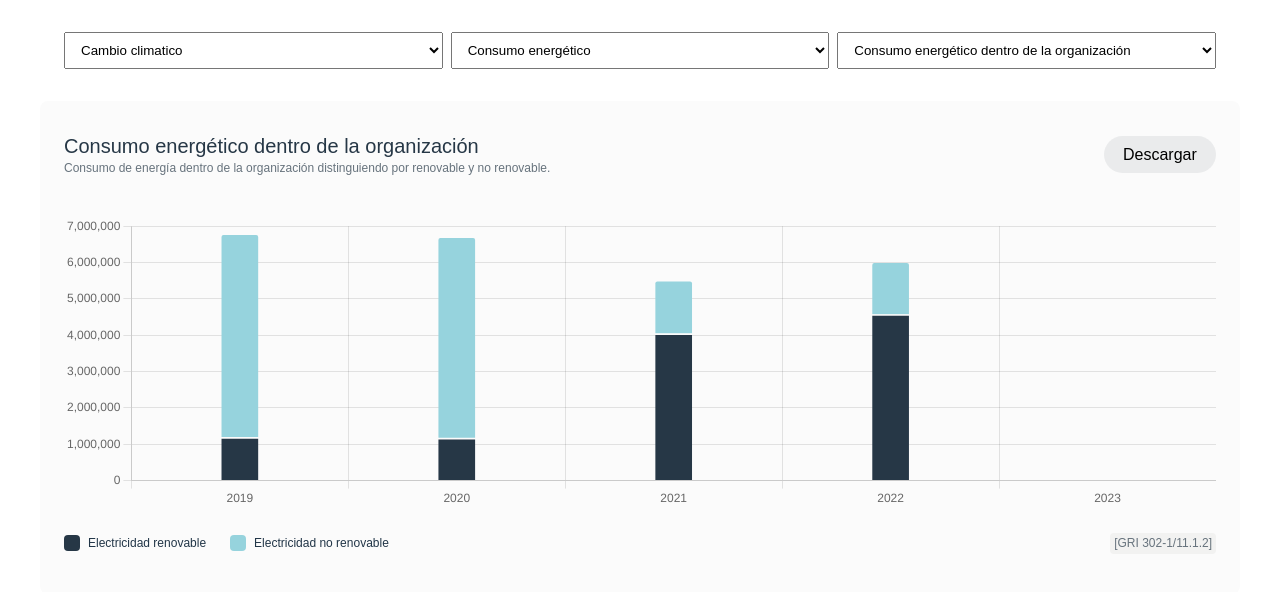
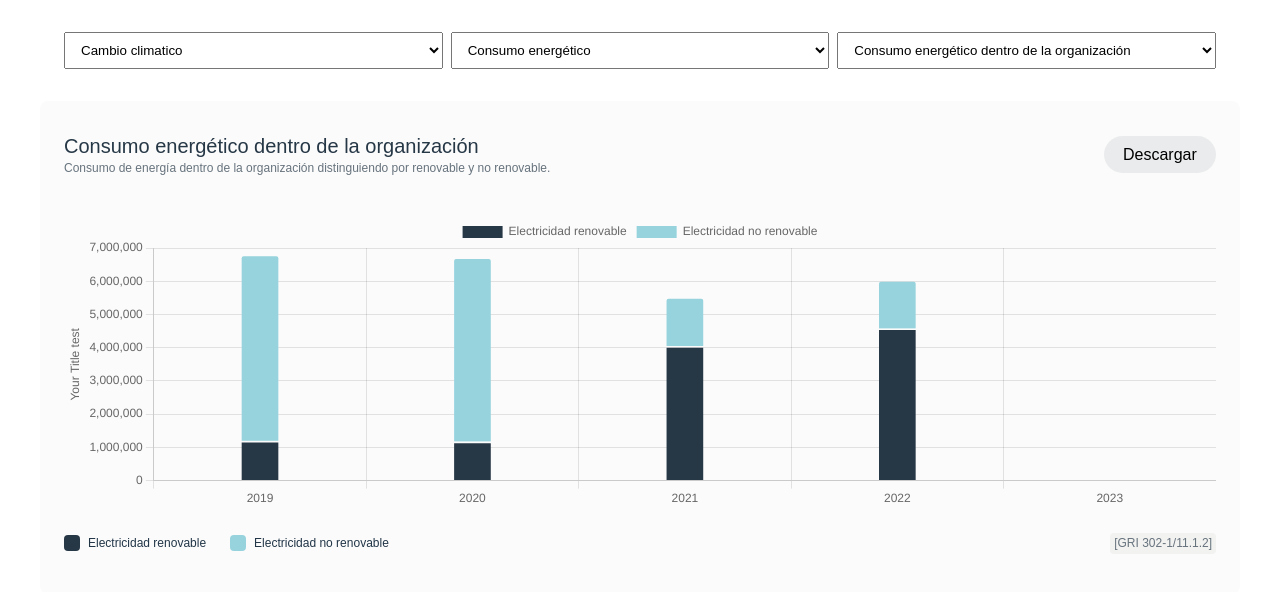
Before and after one commit to rafavillain/cepsa-esg, a React (Vite) app: page / in a window 1280 px wide. Shown: the top 592 px of the page. Built offline with nearby package versions, Linux system fonts and the light colour scheme.

Commit message:
change options and config of BarChart

```diff
--- a/src/components/BarChart.jsx
+++ b/src/components/BarChart.jsx
@@ -1,12 +1,40 @@
 import { Bar } from "react-chartjs-2";
+import externalTooltipHandler from "../config/tooltip_config"
 
 export default function BarChart({ chartData, chartOptions }) {
+    // Aase options. Add custom options depending on chart data from charts_data.json (for example: chartOptions.scales.y.title.text)
+    const options = {
+        barThickness: 40,
+        borderRadius: 10,
+        maintainAspectRatio: false,
+        hoverBorderWidth: 4,
+        hoverBorderColor: 'rgba(38, 55, 70, 0.1)',
+        scales: {
+            y: {
+                title: {
+                    display: true,
+                    text: chartOptions.scales.y.title.text
+                }
+            }
+        },
+        interaction: {
+            mode: 'index',
+            intersect: false,
+        },
+        plugins: {
+            tooltip: {
+                enabled: false,
+                position: 'nearest',
+                external: externalTooltipHandler
+            }
+        }
+    }
     return (
         <>
             <div className="App__chart-container">
                 <Bar
                     data={chartData}
-                    options={chartOptions}
+                    options={options}
                 />
             </div>
         </>
--- a/src/components/ChartEsg.jsx
+++ b/src/components/ChartEsg.jsx
@@ -12,7 +12,6 @@ import ChartEsgTitle from "./ChartEsgTitle";
 import ChartEsgDownload from "./ChartEsgDownload";
 
 import BarChart from "./BarChart";
-import BarOptions from "../options/bar_options";
 
 import LineChart from "./LineChart";
 import LineOptions from "../options/line_options";
@@ -74,7 +73,7 @@ export default function ChartEsg({ chart }) {
     const chartRender = () => {
         switch (chartType) {
             case "bar":
-                return <BarChart chartData={chartFinalData} chartOptions={BarOptions} />;
+                return <BarChart chartData={chartFinalData} chartOptions={chart.options} />;
             case "line":
                 return <LineChart chartData={chartFinalData} chartOptions={LineOptions} />;
             case "pie":
--- /dev/null
+++ b/src/config/tooltip_config.jsx
@@ -0,0 +1,106 @@
+const getOrCreateTooltip = (chart) => {
+  let tooltipEl = chart.canvas.parentNode.querySelector('div');
+
+  if (!tooltipEl) {
+      tooltipEl = document.createElement('div');
+      tooltipEl.style.background = '#fff';
+      tooltipEl.style.borderRadius = '4px';
+      tooltipEl.style.color = '#263746';
+      tooltipEl.style.opacity = 1;
+      tooltipEl.style.pointerEvents = 'none';
+      tooltipEl.style.position = 'absolute';
+      tooltipEl.style.transform = 'translate(-50%, 0)';
+      tooltipEl.style.transition = 'all .1s ease';
+
+      const table = document.createElement('table');
+      table.style.margin = '0px';
+
+      tooltipEl.appendChild(table);
+      chart.canvas.parentNode.appendChild(tooltipEl);
+  }
+
+  return tooltipEl;
+};
+
+const externalTooltipHandler = (context) => {
+  // Tooltip Element
+  const { chart, tooltip } = context;
+  const tooltipEl = getOrCreateTooltip(chart);
+
+  // Hide if no tooltip
+  if (tooltip.opacity === 0) {
+      tooltipEl.style.opacity = 0;
+      return;
+  }
+
+  // Set Text
+  if (tooltip.body) {
+      const titleLines = tooltip.title || [];
+      const bodyLines = tooltip.body.map(b => b.lines);
+
+      const tableHead = document.createElement('thead');
+
+      titleLines.forEach(title => {
+          const tr = document.createElement('tr');
+          tr.style.borderWidth = 0;
+
+          const th = document.createElement('th');
+          th.style.borderWidth = 0;
+          const text = document.createTextNode(title);
+
+          th.appendChild(text);
+          tr.appendChild(th);
+          tableHead.appendChild(tr);
+      });
+
+      const tableBody = document.createElement('tbody');
+      bodyLines.forEach((body, i) => {
+          const colors = tooltip.labelColors[i];
+
+          const span = document.createElement('span');
+          span.style.background = colors.backgroundColor;
+          span.style.borderColor = colors.borderColor;
+          span.style.borderWidth = '2px';
+          span.style.marginRight = '10px';
+          span.style.height = '10px';
+          span.style.width = '10px';
+          span.style.display = 'inline-block';
+
+          const tr = document.createElement('tr');
+          tr.style.backgroundColor = 'inherit';
+          tr.style.borderWidth = 0;
+
+          const td = document.createElement('td');
+          td.style.borderWidth = 0;
+
+          const text = document.createTextNode(body);
+
+          td.appendChild(span);
+          td.appendChild(text);
+          tr.appendChild(td);
+          tableBody.appendChild(tr);
+      });
+
+      const tableRoot = tooltipEl.querySelector('table');
+
+      // Remove old children
+      while (tableRoot.firstChild) {
+          tableRoot.firstChild.remove();
+      }
+
+      // Add new children
+      tableRoot.appendChild(tableHead);
+      tableRoot.appendChild(tableBody);
+  }
+
+  const { offsetLeft: positionX, offsetTop: positionY } = chart.canvas;
+
+  // Display, position, and set styles for font
+  tooltipEl.style.opacity = 1;
+  tooltipEl.style.left = positionX + tooltip.caretX + 'px';
+  tooltipEl.style.top = positionY + tooltip.caretY + 'px';
+  tooltipEl.style.font = tooltip.options.bodyFont.string;
+  tooltipEl.style.padding = tooltip.options.padding + 'px ' + tooltip.options.padding + 'px';
+};
+
+export default externalTooltipHandler;
--- a/src/data/charts_data.json
+++ b/src/data/charts_data.json
@@ -55,7 +55,17 @@
                                         }
                                     ]
                                 }
-                            ]
+                            ],
+                            "options": {
+
+                                "scales": {
+                                    "y": {
+                                        "title": {
+                                            "text": "Your Title test"
+                                        }
+                                    }
+                                }
+                            }
                         },
                         {
                             "id": "out-of-organization-energy-consumption",
```
Also changed, not shown: src/config/bar_config.jsx (added, +30 -0 lines).
